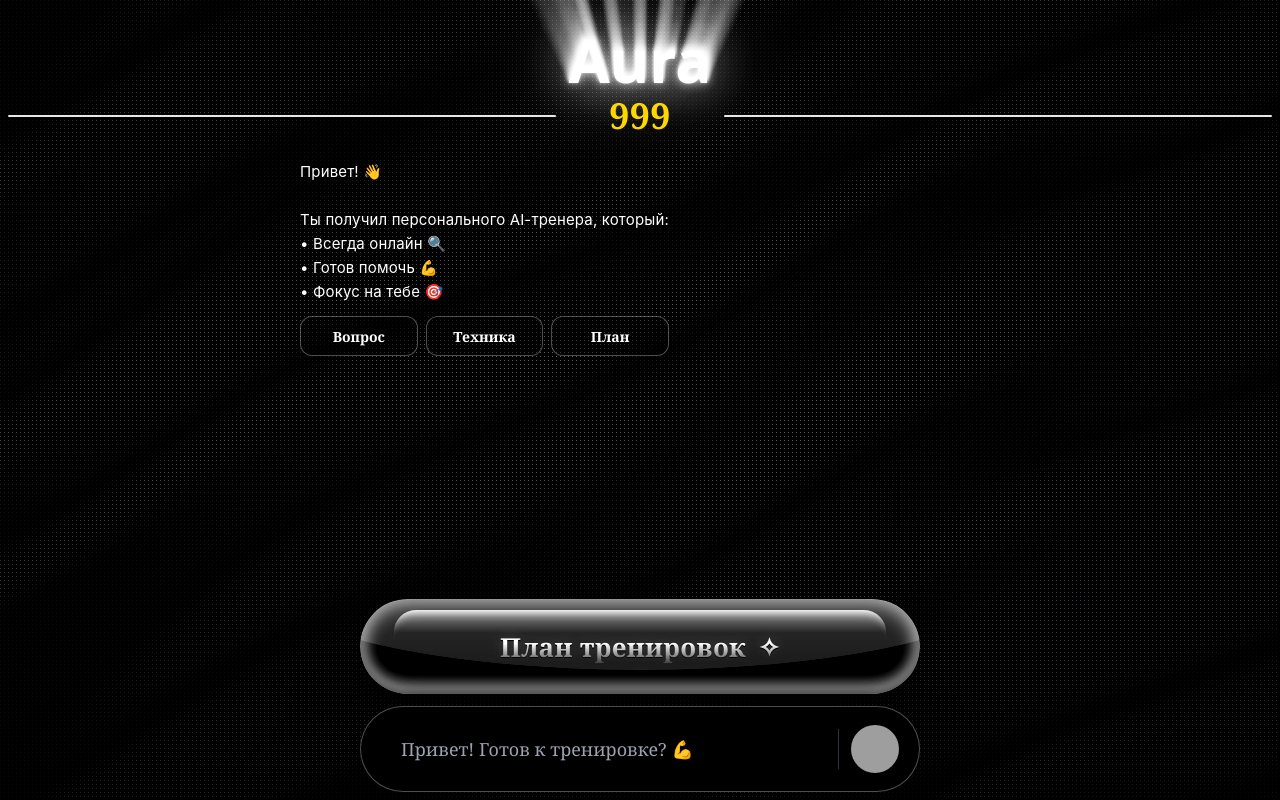
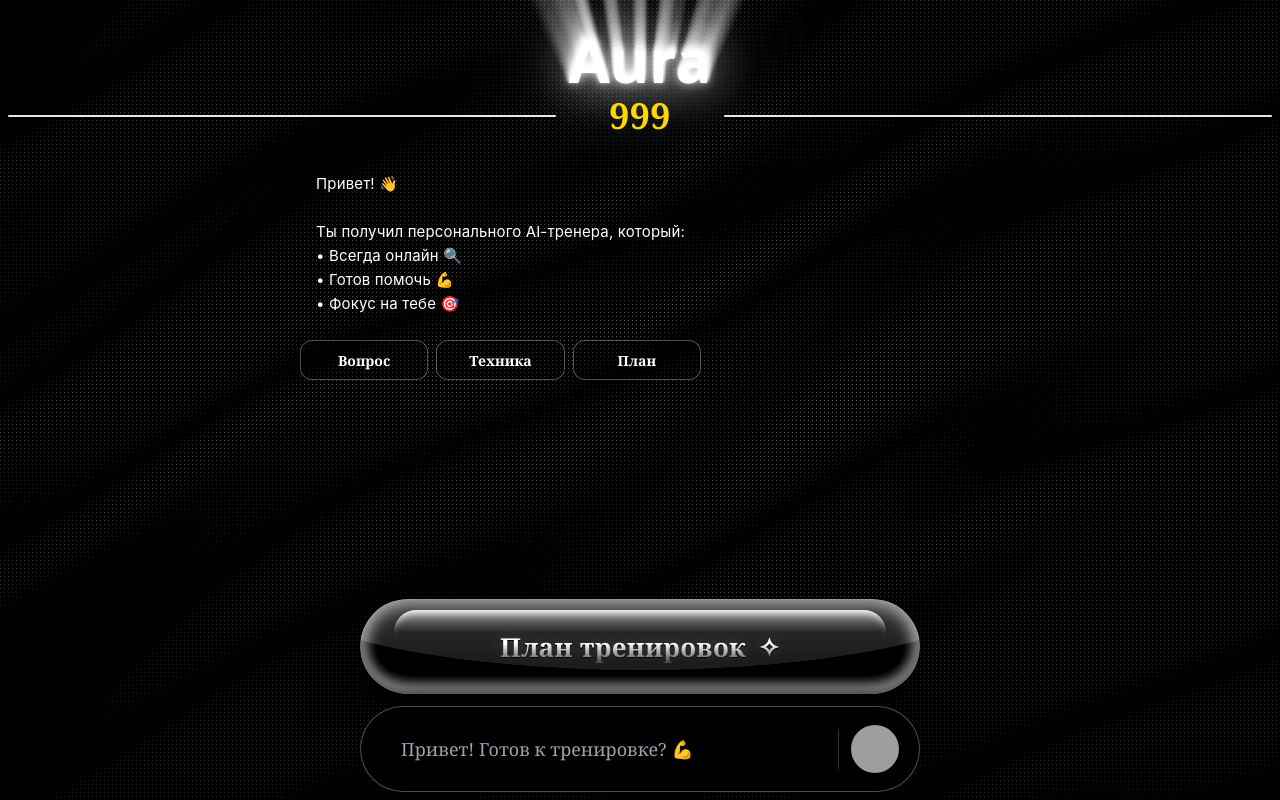
Before and after one commit to ruslan-nechaev/silver-octo-giggle, a React (Vite) app: page / in a window 1280 px wide. Built offline with nearby package versions, Linux system fonts and the light colour scheme; grey boxes are pictures that could not be loaded.

Commit message:
орматирование сообщений: Inter 15px/1.6, max-width 680px, padding 12/16, gap 8–12px

```diff
--- a/src/components/App.tsx
+++ b/src/components/App.tsx
@@ -181,7 +181,7 @@ export function App(): JSX.Element {
               ref={listRef}
               className={`h-full overflow-y-auto no-scrollbar touch-pan-y ${
                 (messages[0]?.text === GREETING_TEXT ? 'pt-0' : 'pt-10')
-              } pb-6 md:pb-8 overscroll-contain w-full max-w-[680px] mx-auto space-y-3`}
+              } pb-6 md:pb-8 overscroll-contain w-full max-w-[680px] mx-auto space-y-2 md:space-y-3`}
               style={{ WebkitOverflowScrolling: 'touch' as any }}
             >
           {messages.map((msg) => {
@@ -196,7 +196,7 @@ export function App(): JSX.Element {
                       animateBy="words"
                       direction="top"
                       layout="block"
-                      className="coach-text text-[15px] leading-[24px] tracking-[0.01em] text-white whitespace-pre-wrap break-words"
+                      className="coach-text text-[15px] leading-[24px] tracking-[0.01em] text-white whitespace-pre-wrap break-words py-3 px-4"
                     />
                     {msg.text === GREETING_TEXT && (
                       <div className="mt-3 grid grid-cols-3 gap-2">
@@ -208,7 +208,7 @@ export function App(): JSX.Element {
                   </div>
                 ) : (
                   <motion.div
-                    className={`${msg.role === 'user' ? 'bg-white text-black rounded-2xl rounded-br-none max-w-[52%] md:max-w-[48%] px-3 py-2' : 'bg-white/10 text-white rounded-3xl max-w-[85%] px-4 py-2'} shadow-lg backdrop-blur-sm whitespace-pre-wrap break-words`}
+                    className={`${msg.role === 'user' ? 'bg-white text-black rounded-2xl rounded-br-none max-w-[52%] md:max-w-[48%] px-4 py-3' : 'bg-white/10 text-white rounded-3xl max-w-[85%] px-4 py-3'} shadow-lg backdrop-blur-sm whitespace-pre-wrap break-words`}
                     initial={{ height: 0, opacity: 0 }}
                     animate={{ height: 'auto', opacity: 1 }}
                     transition={{ type: 'spring', stiffness: 260, damping: 30 }}
```
